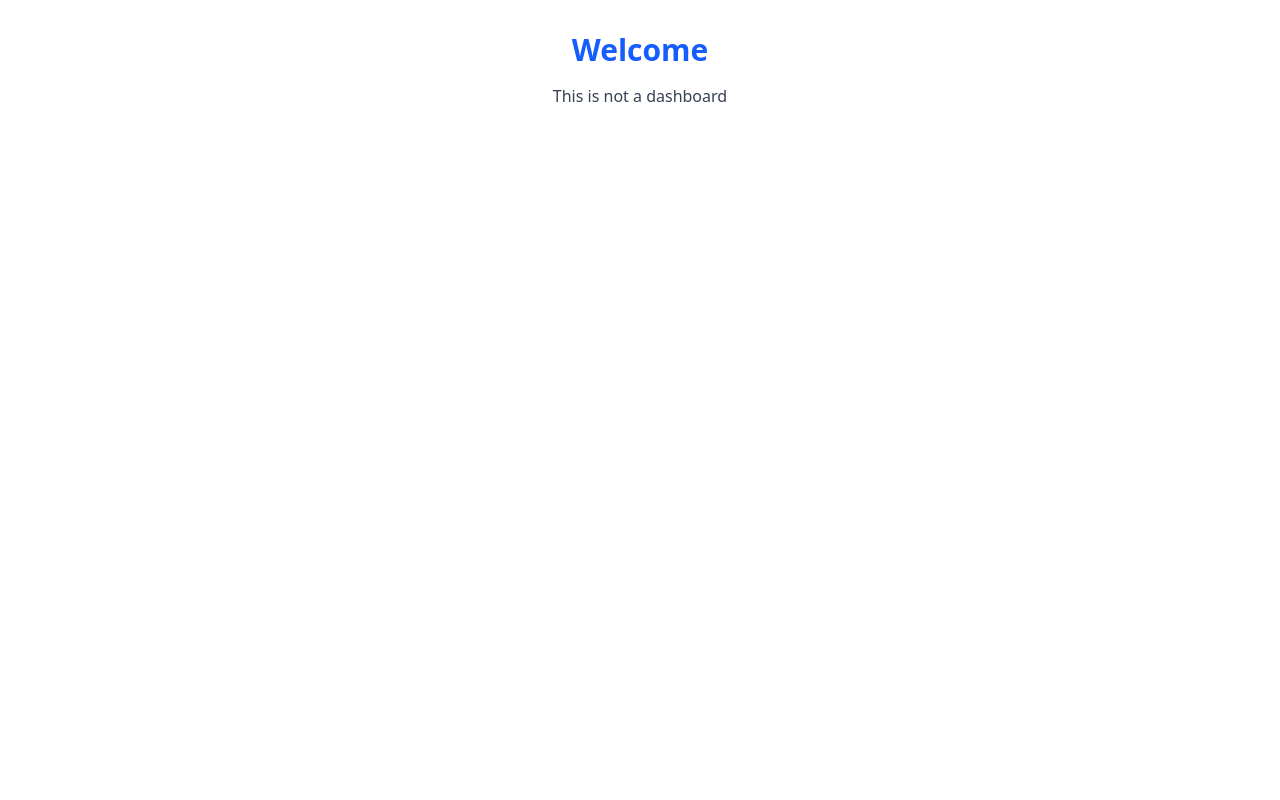
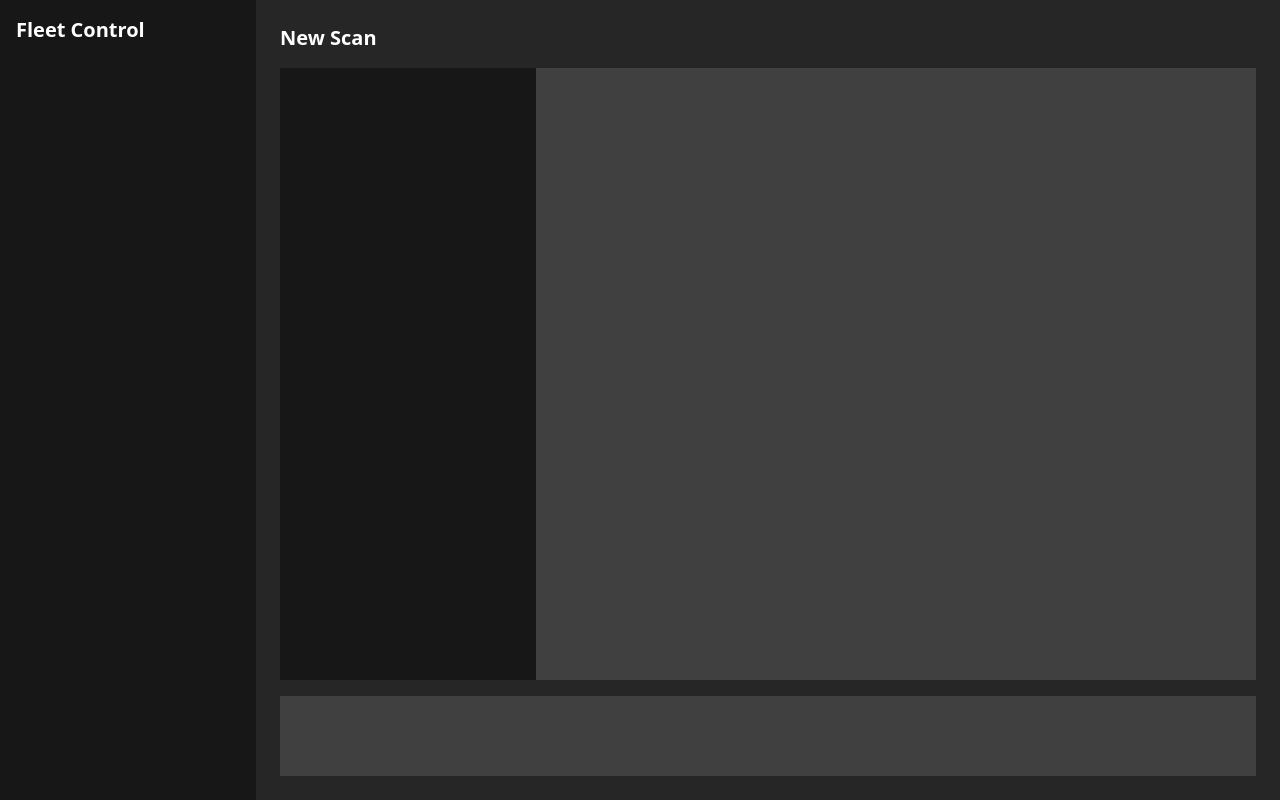
Before and after one commit to coskyler/Fleet-Control-Dashboard, a React (Vite) app in the folder frontend/: page / in a window 1280 px wide. Built offline with nearby package versions, Linux system fonts and the light colour scheme.

Commit message:
Add frontend dashboard layout

```diff
--- a/frontend/src/App.tsx
+++ b/frontend/src/App.tsx
@@ -1,8 +1,11 @@
-function App () {
+import Sidebar from './components/Sidebar';
+import Dashboard from './components/Dashboard';
+
+function App() {
   return (
-    <div className="p-8 text-center">
-      <h1 className="text-3xl font-bold text-blue-600">Welcome</h1>
-      <p className="mt-4 text-gray-700">This is not a dashboard</p>
+    <div className="flex h-screen">
+      <Sidebar />
+      <Dashboard />
     </div>
   );
 }
--- /dev/null
+++ b/frontend/src/components/Dashboard.tsx
@@ -0,0 +1,20 @@
+export default function Dashboard() {
+    return  (
+        <main className="flex-1 flex flex-col bg-neutral-800 p-6 text-white">
+            <h1 className="text-xl font-bold mb-4">New Scan</h1>
+
+            <section className="flex-1 flex">
+                <aside className="w-64 bg-neutral-900">
+
+                </aside>
+                <div className="flex-1 bg-neutral-700">
+
+                </div>
+            </section>
+
+            <section className="h-20 bg-neutral-700 mt-4">
+
+            </section>
+        </main>
+    );
+}
--- /dev/null
+++ b/frontend/src/components/Sidebar.tsx
@@ -0,0 +1,7 @@
+export default function Sidebar() {
+    return (
+        <aside className="w-64 bg-neutral-900 text-white p-4">
+            <h2 className="text-xl font-bold mb-4">Fleet Control</h2>
+        </aside>
+    );
+}
```
